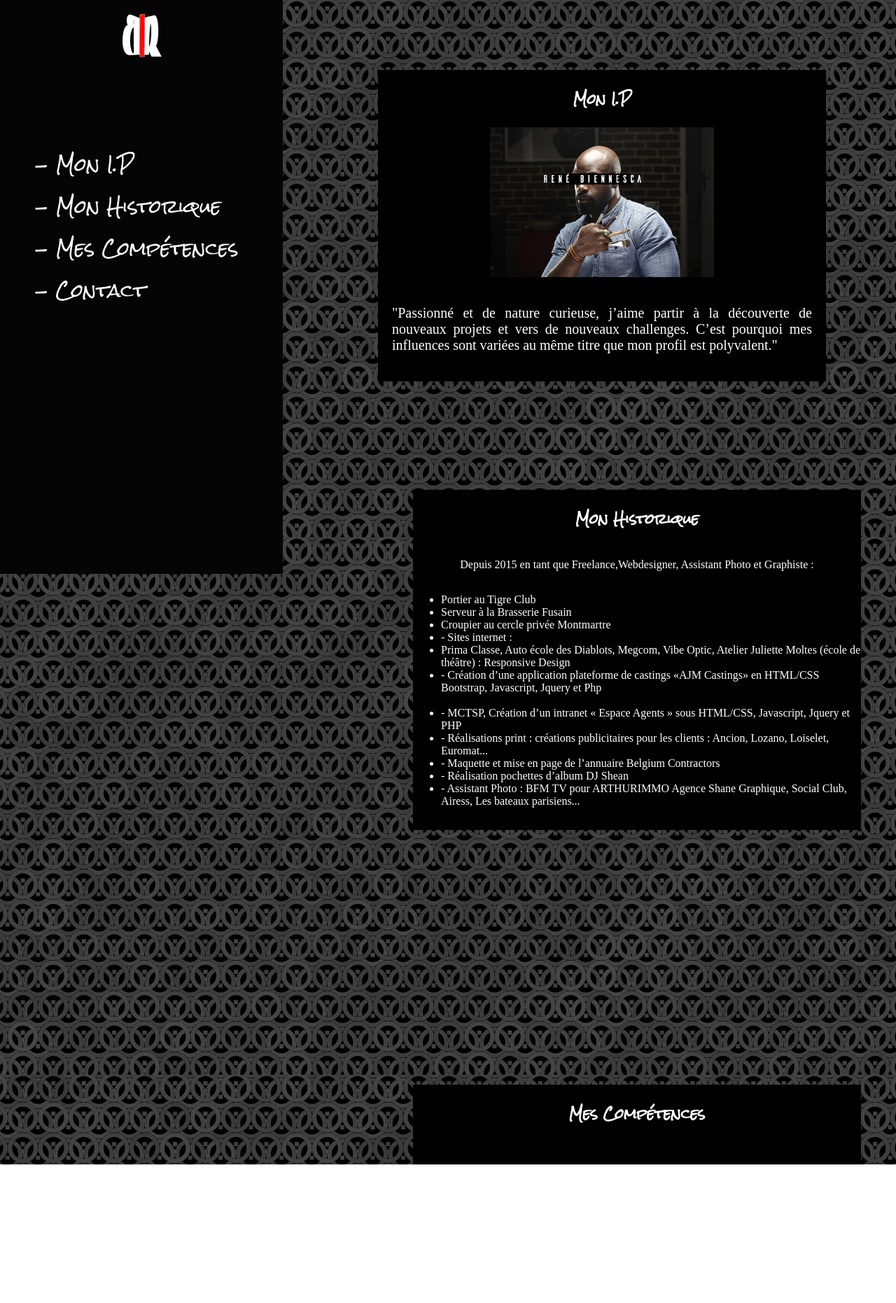
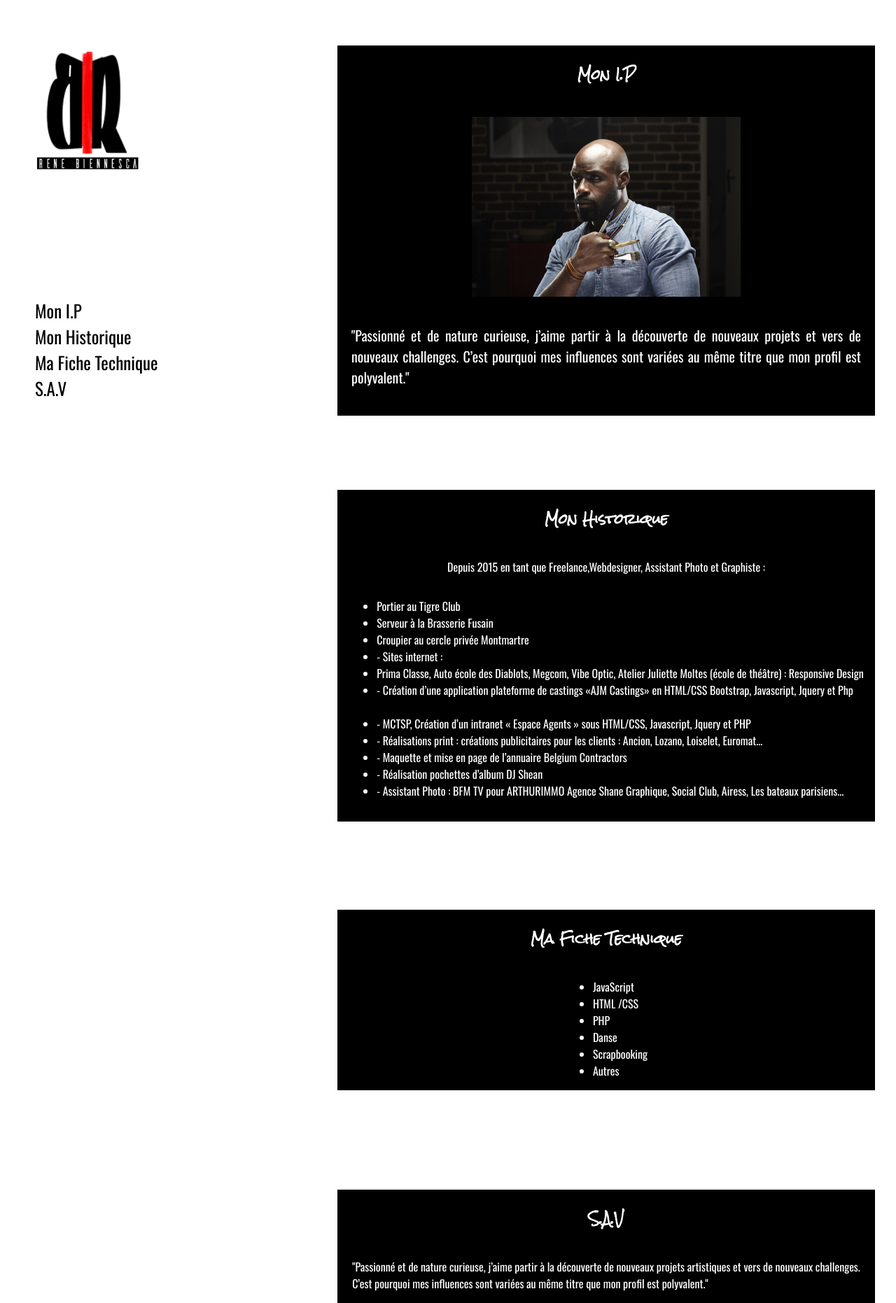
Before and after one commit to Reneback/ResumeMe, a plain HTML site: page index.html in a window 1280 px wide. Shown: the whole page at 70% size. Before the commit the page ends 1664 px from the top, so only its background shows below. Drawn offline with nearby package versions, Linux system fonts and the light colour scheme.

Commit message:
Third Commit

```diff
--- a/index.css
+++ b/index.css
@@ -1,5 +1,6 @@
 
 @import url('https://fonts.googleapis.com/css?family=Rock+Salt');
+@import url('https://fonts.googleapis.com/css?family=Oswald');
 
 body, html {
 	height: 100%;
@@ -7,19 +8,21 @@ body, html {
 	margin: 0;
 	padding: 0;
 	color: white;
-	background-image: url(img/WALL.png);
+	font-family: 'Oswald', sans-serif;
+
 }
 
 nav {
 
 	position: absolute;
-	color: white;
+	color: black;
 	width: 100%;
 	height: auto;
-	top: 180px;
+	top: 400px;
 	box-sizing: content-box;
 	text-align: left;
-    font-family: 'Rock Salt', cursive;
+    /*font-family: 'Rock Salt', cursive;*/
+    font-family: 'Oswald', sans-serif;
     font-size: 25px;
 
 
@@ -34,7 +37,7 @@ nav ul li{
 nav a{
 
 	text-decoration: none;
-	color: white;
+	color: black;
 
 }
 
@@ -45,10 +48,12 @@ nav a{
 
 .row {
 	position: fixed;
-	background-color: rgb(5,5,5,5); ;
+	background-color: rgb(255,255,255);
 	padding: 10px;
 	width: 30%;
 	height: 100%;
+	color: black;
+	/*box-shadow: 5px 2px 2px black;*/
 
 }
 
@@ -57,9 +62,9 @@ nav a{
 	background-color: black;
 	position: absolute;
 	height: auto;
-	width: 50%;
-	top: 100px;
-	right: 100px;
+	width: 60%;
+	top: 65px;
+	right: 30px;
 	display: flex;
 	flex-direction: column;
 	align-items: center;
@@ -73,10 +78,12 @@ font-size: 25px;
 color: white;
 padding : 5px;
 margin-bottom: 10px;
+width: 60%;
 
 }
 
 .xpr img {
+	margin-top: 20px;
 	width: 50%;
 	height: 50%;
 }
@@ -92,9 +99,9 @@ margin-bottom: 10px;
 	background-color: black;
 	position: absolute;
 	height: auto;
-	width: 50%;
+	width: 60%;
 	top: 700px;
-	right: 50px;
+	right: 30px;
 	display: flex;
 	flex-direction: column;
 	align-items: center;
@@ -107,9 +114,9 @@ margin-bottom: 10px;
 	background-color: black;
 	position: absolute;
 	height: auto;
-	width: 50%;
-	top: 1550px;
-	right: 50px;
+	width: 60%;
+	top: 1300px;
+	right: 30px;
 	display: flex;
 	flex-direction: column;
 	align-items: center;
@@ -118,13 +125,37 @@ margin-bottom: 10px;
 
 }
 
-.menu img{
+.logo img{
 
 	display: block;
-    margin-left: auto;
-    margin-right: auto;
+    position: fixed;
+    height: 45%;
+    width: 20%;
+    top: 6px;
 }
 h3 {
 
 	font-family: 'Rock Salt', cursive;
 }
+hr {
+	top: 18px;
+	width: 100%;
+	height: 10px;
+	background-color: red;
+}
+
+.contact {
+
+	background-color: black;
+	position: absolute;
+	height: auto;
+	width: 60%;
+	top: 1700px;
+	right: 30px;
+	display: flex;
+	flex-direction: column;
+	align-items: center;
+	justify-content: center;
+
+
+}
--- a/index.html
+++ b/index.html
@@ -15,14 +15,13 @@
 <div class="row">
 
 <div class="menu">
-<a href="#xperience"><img src="img/CNA.png" alt=""/></a>
 
 	<nav>
 		<ul>
-			<li><a href="#xperience">- Mon I.P</a></li>
-			<li><a href="#formation">- Mon Historique</a></li>
-			<li><a href="#interets">- Mes Compétences</a></li>
-			<li><a href="#contact">- Contact</a></li>
+			<li><a href="#xperience"> Mon I.P</a></li>
+			<li><a href="#formation"> Mon Historique</a></li>
+			<li><a href="#interets"> Ma Fiche Technique </a></li>
+			<li><a href="#contact">S.A.V</a></li>
 
 		</ul>
 	</nav>
@@ -30,14 +29,15 @@
 
 
 
-
 </div>
-
+<div class="logo">
+<a href="#xperience"><img src="img/21.png" alt=""/></a>
+</div>
 
 <div class="xpr" id="xperience">
 
 <h3>Mon I.P</h3>
-<img src="img/PINTER.png" alt=""/>
+<img src="img/PINTER.jpg" alt=""/>
 <p>"Passionné et de nature curieuse, j’aime partir à la découverte de nouveaux projets et vers de nouveaux challenges. C’est pourquoi mes influences sont variées au même titre que mon profil est polyvalent."</p>
 
 </div>
@@ -71,20 +71,28 @@ Atelier Juliette Moltes (école de théâtre) : Responsive Design</li>
 
 <div class="interets" id="interets">
 
-<h3>Mes Compétences</h3>
-<p></p>
+<h3>Ma Fiche Technique</h3>
+<ul>
+	<li>JavaScript</li>
+	<li>HTML /CSS</li>
+	<li>PHP</li>
+	<li>Danse</li>
+	<li>Scrapbooking</li>
+	<li>Autres</li>
+</ul>
 
 </div>
 
-<!--<div class="contact" id="contact">
+<div class="contact" id="contact">
 
-<h3>Expériences</h3>
+<h3>S.A.V</h3>
 <p>"Passionné et de nature curieuse, j’aime partir à la découverte de nouveaux projets artistiques et vers de nouveaux challenges.<br> C’est pourquoi mes influences sont variées au même titre que mon profil est polyvalent."</p>
 
-</div>-->
+</div>
 
 
-
+</div>
+</div>
 
 
 </body>
--- a/index.js
+++ b/index.js
@@ -0,0 +1,5 @@
+$(document).ready( function () {
+   $('#essai').click(function() {
+     $('html,body').animate({scrollTop: $("#contact").offset().top}, 'slow'      );
+   });
+})
```
Also changed, not shown: img/21.png (added), img/PINTER2.png (added).
